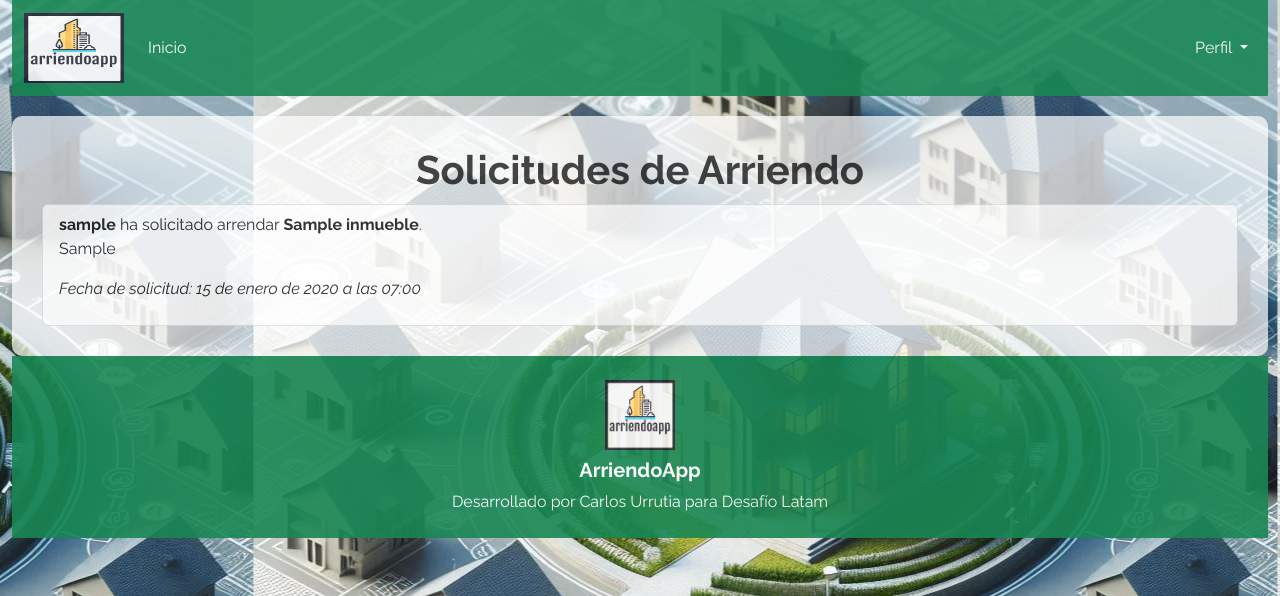
After one commit to cfurrutia/M7_inmueble_django, a Django app: page /ver_solicitudes/ in a window 1280 px wide. The commit adds this page. Shown: the top 596 px of the page. Run offline with Django 5.2, Linux system fonts and the light colour scheme; a user stored in the database is signed in; tables that the repository leaves empty hold one stand-in row (values such as "Sample post"); parts of the project's set-up code (start-up, migrations or seed data) failed here and were passed over; some libraries are stand-ins or nearby versions.

Commit message:
test solicitud arriendo

```diff
--- a/arriendoapp/models.py
+++ b/arriendoapp/models.py
@@ -64,10 +64,10 @@ class Inmueble(models.Model):
 
 # Modelo para la solicitud de arriendo
 class SolicitudArriendo(models.Model):
-    arrendatario = models.ForeignKey(Usuario, on_delete=models.CASCADE)
-    inmueble = models.ForeignKey(Inmueble, on_delete=models.CASCADE)
+    arrendatario = models.ForeignKey(User, on_delete=models.CASCADE, related_name='solicitudes')
+    inmueble = models.ForeignKey(Inmueble, on_delete=models.CASCADE, related_name='solicitudes')
     fecha_solicitud = models.DateTimeField(auto_now_add=True)
-    estado = models.CharField(max_length=20, default='Pendiente')
+    mensaje = models.TextField(blank=True)
 
     def __str__(self):
-        return f"Solicitud de {self.arrendatario} para {self.inmueble} de {self.inmueble.arrendador}"
+        return f'Solicitud de {self.arrendatario.username} para {self.inmueble.nombre}'
--- /dev/null
+++ b/arriendoapp/templates/ver_solicitudes.html
@@ -0,0 +1,20 @@
+{% extends 'base.html' %}
+
+{% block 'content' %}
+<div class="content-container">
+    <h1 class="form-title">Solicitudes de Arriendo</h1>
+    {% if solicitudes %}
+        <ul class="list-group">
+            {% for solicitud in solicitudes %}
+                <li class="list-group-item">
+                    <strong>{{ solicitud.arrendatario.username }}</strong> ha solicitado arrendar <strong>{{ solicitud.inmueble.nombre }}</strong>.
+                    <p>{{ solicitud.mensaje }}</p>
+                    <p><em>Fecha de solicitud: {{ solicitud.fecha_solicitud }}</em></p>
+                </li>
+            {% endfor %}
+        </ul>
+    {% else %}
+        <p class="alert alert-info">No tienes solicitudes de arriendo en este momento.</p>
+    {% endif %}
+</div>
+{% endblock %}
--- a/arriendoapp/urls.py
+++ b/arriendoapp/urls.py
@@ -13,5 +13,6 @@ urlpatterns = [
     path('borrar_inmueble/<int:inmueble_id>/', views.borrar_inmueble, name='borrar_inmueble'),
     path('obtener_comunas/', views.obtener_comunas, name='obtener_comunas'),
     path('solicitar_arriendo/<int:inmueble_id>/', views.solicitar_arriendo, name='solicitar_arriendo'),
+    path('ver_solicitudes/', views.ver_solicitudes, name='ver_solicitudes'),
 
 ]
--- a/arriendoapp/views.py
+++ b/arriendoapp/views.py
@@ -3,8 +3,8 @@ from django.contrib.auth.models import User
 from django.contrib.auth.decorators import login_required
 from django.contrib.auth import authenticate, login
 from django.contrib import messages
-from .forms import InmuebleForm, CrearUsuarioForm, UsuarioEditForm
-from .models import Inmueble, Comuna
+from .forms import InmuebleForm, CrearUsuarioForm, UsuarioEditForm, SolicitudArriendoForm
+from .models import Inmueble, Comuna, SolicitudArriendo
 from django.http import JsonResponse
 
 # Vista para obtener las comunas según la región seleccionada
@@ -130,14 +130,33 @@ def borrar_inmueble(request, inmueble_id):
         return redirect('perfil')
     return render(request, 'borrar_inmueble.html', {'inmueble': inmueble})
 
-# Vista para solicitar el arriendo de un inmueble (aun no implementada en html urls)
+# Vista para solicitar el arriendo de un inmueble
 @login_required
 def solicitar_arriendo(request, inmueble_id):
     inmueble = get_object_or_404(Inmueble, id=inmueble_id)
-    # Obtiene el usuario autenticado y actualiza su tipo de usuario si es necesario
+
+    if request.method == 'POST':
+        form = SolicitudArriendoForm(request.POST)
+        if form.is_valid():
+            solicitud = form.save(commit=False)
+            solicitud.arrendatario = request.user
+            solicitud.inmueble = inmueble
+            solicitud.save()
+            messages.success(request, 'Solicitud enviada exitosamente.')
+            return redirect('detalle_inmueble', inmueble_id=inmueble.id)
+    else:
+        form = SolicitudArriendoForm()
+
+    return render(request, 'solicitar_arriendo.html', {'form': form, 'inmueble': inmueble})
+
+@login_required
+def ver_solicitudes(request):
     usuario = request.user.usuario
-    if usuario.tipo_usuario == 'arrendador':
-        usuario.tipo_usuario = 'ambos'
-        usuario.save()
-    messages.success(request, 'Solicitud de arriendo enviada.')
-    return redirect('detalle_inmueble', inmueble_id=inmueble_id)
+
+    inmuebles = Inmueble.objects.filter(arrendador=usuario)
+    if not inmuebles.exists():
+        messages.info(request, 'No tienes inmuebles para arrendar.')
+        return redirect('perfil')
+
+    solicitudes = SolicitudArriendo.objects.filter(inmueble__in=inmuebles)
+    return render(request, 'ver_solicitudes.html', {'solicitudes': solicitudes})
```
Also changed, not shown: arriendoapp/forms.py (+6 -1 lines), arriendoapp/templates/perfil.html (+6 -5 lines), arriendoapp/templates/solicitar_arriendo.html (+8 -7 lines), arriendoapp/migrations/0006_remove_solicitudarriendo_estado_and_more.py (added).
